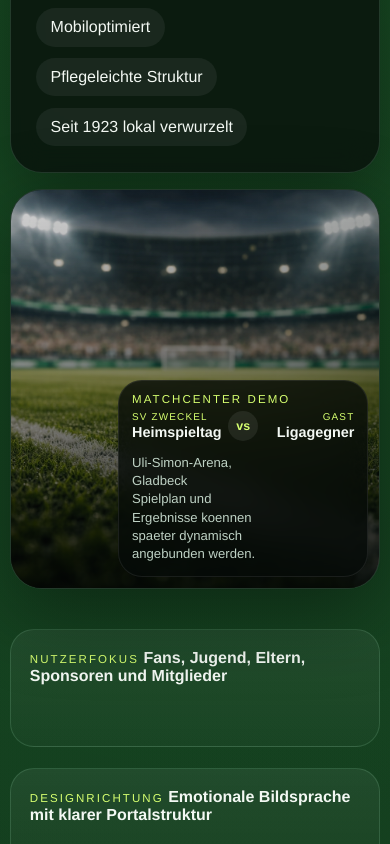
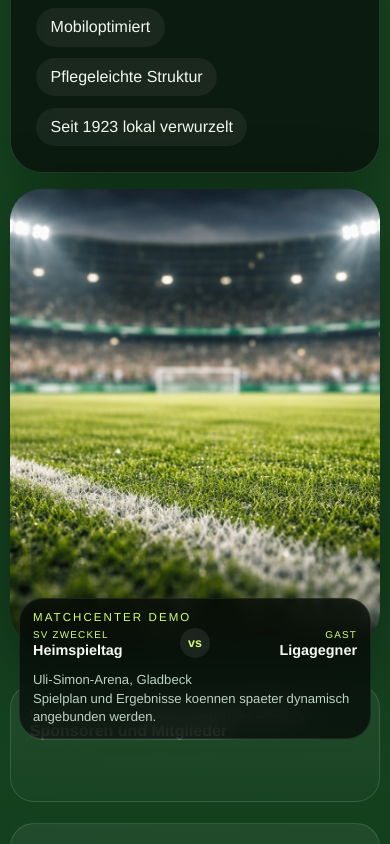
Before and after one commit to kevin1337pro/sv-zweckel-website, a plain HTML site: page index.html in a window 390 px wide. Shown: the part 665-1509 px from the top of the page. Drawn offline with Linux system fonts and the light colour scheme.

Commit message:
Rework hero overlay responsiveness

```diff
--- a/styles.css
+++ b/styles.css
@@ -292,11 +292,11 @@ textarea {
 
 .hero-overlay-card {
   position: absolute;
-  right: 1rem;
-  bottom: 1rem;
-  width: min(72%, 340px);
+  right: 1.15rem;
+  bottom: 1.15rem;
+  width: min(64%, 300px);
   max-width: calc(100% - 2rem);
-  padding: 0.95rem 1rem;
+  padding: 0.82rem 0.9rem;
   border-radius: var(--radius-lg);
   background: rgba(6, 11, 8, 0.78);
   border: 1px solid rgba(255, 255, 255, 0.08);
@@ -321,27 +321,27 @@ textarea {
 
 .scoreline strong {
   display: block;
-  font-size: clamp(1.15rem, 1.65vw, 1.65rem);
+  font-size: clamp(1rem, 1.35vw, 1.35rem);
   line-height: 1.05;
 }
 
 .score-divider {
   display: inline-grid;
   place-items: center;
-  width: 38px;
-  height: 38px;
+  width: 34px;
+  height: 34px;
   border-radius: 50%;
   background: rgba(255, 255, 255, 0.08);
   color: var(--accent);
   font-weight: 700;
-  font-size: 0.95rem;
+  font-size: 0.82rem;
 }
 
 .overlay-meta {
   margin: 0.8rem 0 0;
   color: var(--muted);
-  max-width: 24ch;
-  font-size: 0.95rem;
+  max-width: 22ch;
+  font-size: 0.88rem;
   line-height: 1.45;
 }
 
@@ -1379,11 +1379,31 @@ textarea {
   }
 
   .hero-stage {
-    min-height: 460px;
+    min-height: auto;
+    overflow: visible;
+    background: transparent;
+    border: 0;
+    backdrop-filter: none;
+    box-shadow: none;
   }
 
   .hero-overlay-card {
-    width: min(74%, 320px);
+    position: relative;
+    right: auto;
+    bottom: auto;
+    width: min(72%, 320px);
+    max-width: none;
+    margin: -4.4rem 1rem 0 auto;
+  }
+
+  .hero-stage::after {
+    display: none;
+  }
+
+  .hero-stage img {
+    min-height: 360px;
+    border-radius: var(--radius-xl);
+    box-shadow: var(--shadow);
   }
 
   .featured-news-media img {
@@ -1447,16 +1467,14 @@ textarea {
   }
 
   .hero-overlay-card {
-    right: 0.8rem;
-    left: auto;
-    bottom: 0.8rem;
     width: min(calc(100% - 1.6rem), 285px);
-    max-width: calc(100% - 1.6rem);
+    max-width: none;
+    margin: -3.7rem 0.8rem 0 auto;
     padding: 0.85rem 0.9rem;
   }
 
   .scoreline strong {
-    font-size: clamp(0.98rem, 4.2vw, 1.28rem);
+    font-size: clamp(0.94rem, 3.8vw, 1.18rem);
   }
 
   .score-divider {
@@ -1466,8 +1484,8 @@ textarea {
   }
 
   .overlay-meta {
-    max-width: 21ch;
-    font-size: 0.88rem;
+    max-width: 19ch;
+    font-size: 0.84rem;
     line-height: 1.4;
   }
 
@@ -1516,7 +1534,7 @@ textarea {
   }
 
   .hero-stage {
-    min-height: 400px;
+    min-height: auto;
   }
 
   .scoreline {
@@ -1534,10 +1552,9 @@ textarea {
   }
 
   .hero-overlay-card {
-    right: 0.7rem;
-    bottom: 0.7rem;
-    width: min(calc(100% - 1.4rem), 250px);
-    max-width: calc(100% - 1.4rem);
+    width: calc(100% - 1.2rem);
+    max-width: none;
+    margin: -2.9rem 0.6rem 0;
     padding: 0.75rem 0.8rem;
   }
 
@@ -1548,7 +1565,7 @@ textarea {
   }
 
   .overlay-meta {
-    max-width: 18ch;
+    max-width: none;
     font-size: 0.82rem;
   }
 
```
